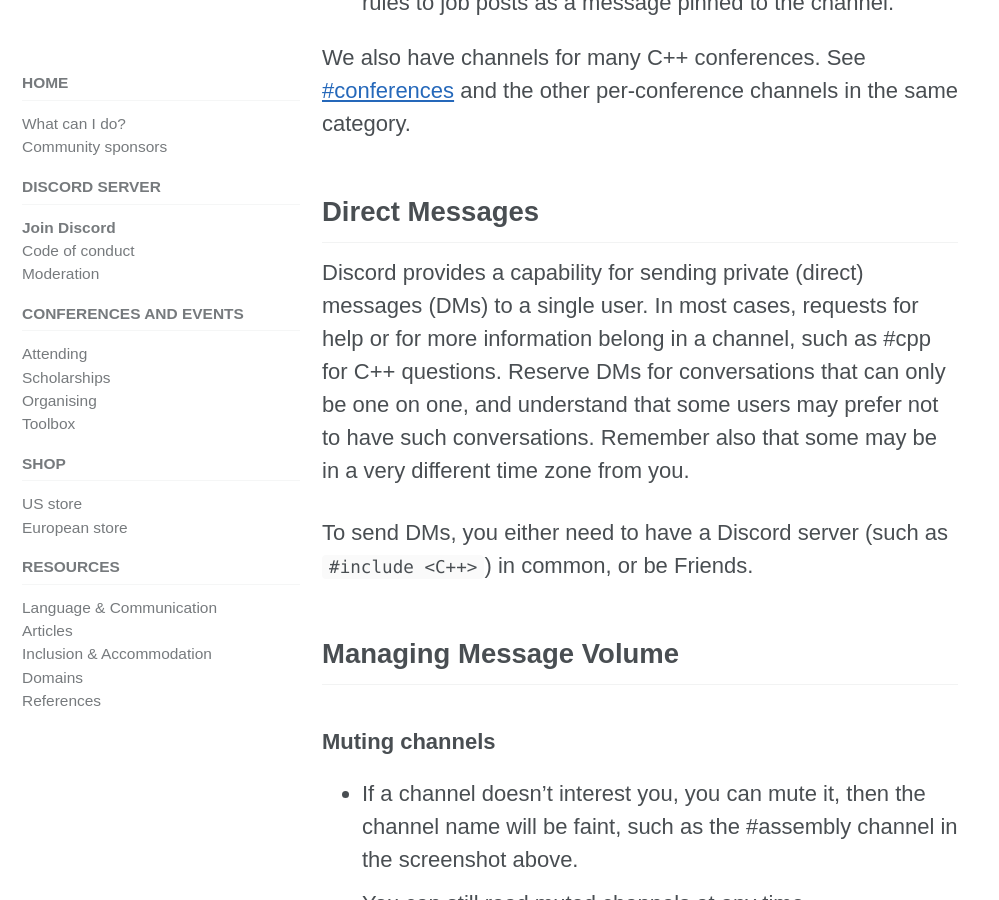
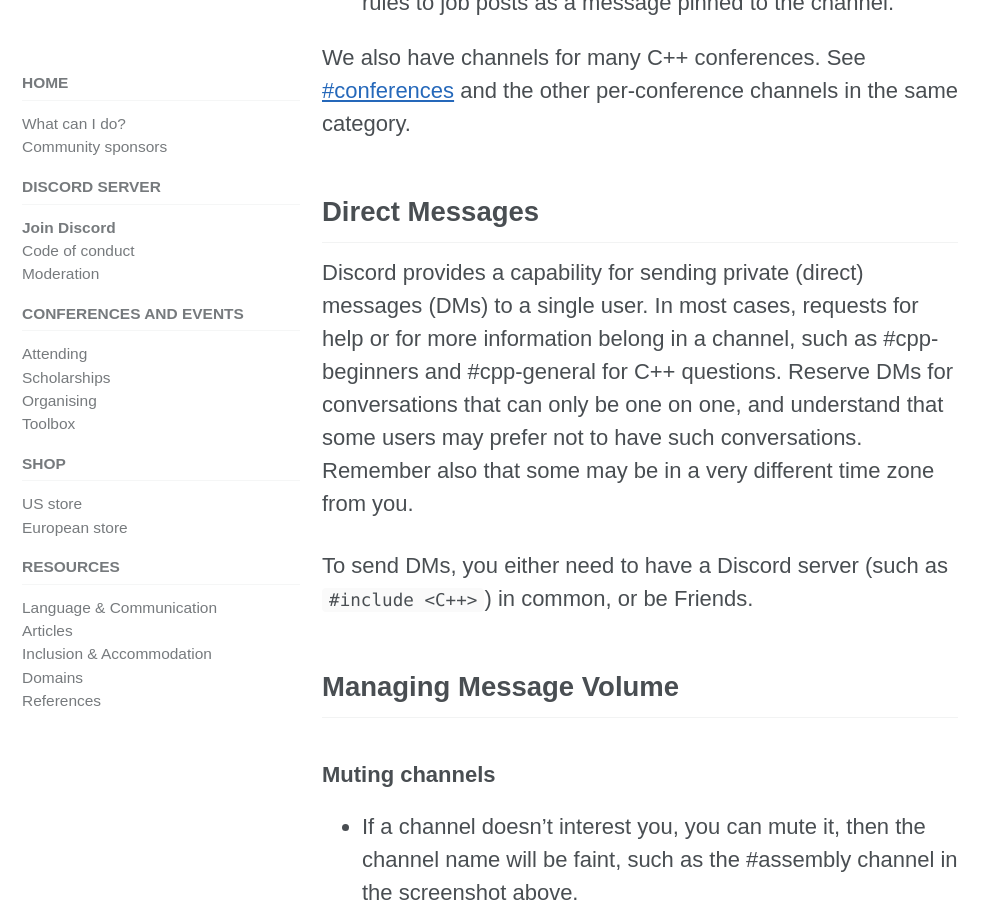
Before and after one commit to include-cpp/include-cpp.github.io, a Jekyll site: the page built from discord/index.md, in a window 1280 px wide and 900 px high, scrolled down 4428 px. Shown: the whole window, without its empty margins (0-999 px from the left). Built offline with Jekyll 4.4.1, drawn with Linux system fonts in a browser that asks for light colours; cached includes are drawn as plain includes; nearby versions of some CDN libraries.

Commit message:
Update a reference to the former #cpp channel

```diff
--- a/discord/index.md
+++ b/discord/index.md
@@ -74,7 +74,7 @@ We also have channels for many C++ conferences. See [\#conferences](https://disc
 
 ## Direct Messages
 
-Discord provides a capability for sending private (direct) messages (DMs) to a single user. In most cases, requests for help or for more information belong in a channel, such as #cpp for C++ questions. Reserve DMs for conversations that can only be one on one, and understand that some users may prefer not to have such conversations. Remember also that some may be in a very different time zone from you.
+Discord provides a capability for sending private (direct) messages (DMs) to a single user. In most cases, requests for help or for more information belong in a channel, such as #cpp-beginners and #cpp-general for C++ questions. Reserve DMs for conversations that can only be one on one, and understand that some users may prefer not to have such conversations. Remember also that some may be in a very different time zone from you.
 
 To send DMs, you either need to have a Discord server (such as `#include <C++>`) in common, or be Friends.
 
```
